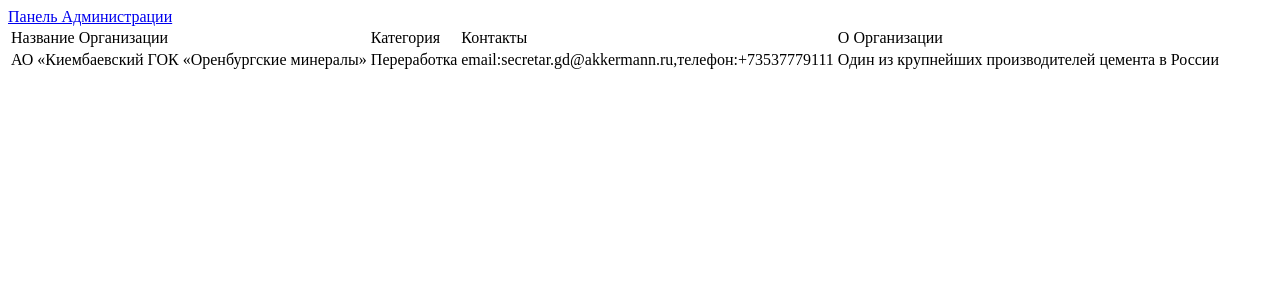
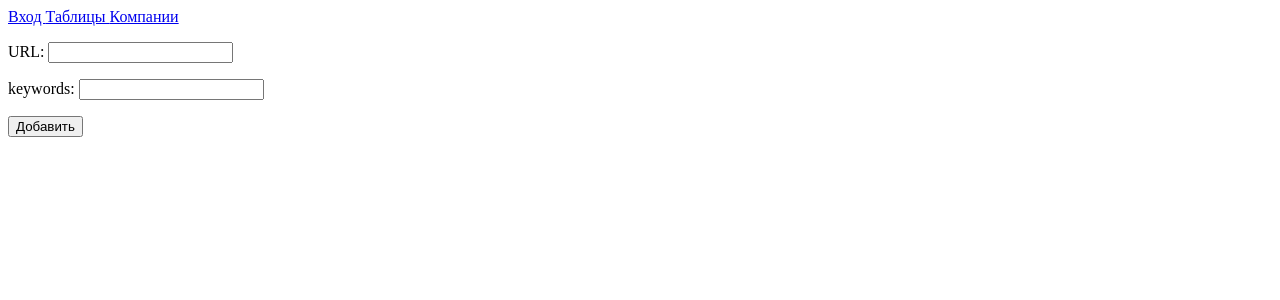
Before and after one commit to dimayasha7123/monitoring-of-innovative-activity, a Django app: page /home/ in a window 1280 px wide. Shown: the top 300 px of the page. Run offline with Django 4.2, Linux system fonts and the light colour scheme; data comes from the database, SQL or seed files in the repository; both versions use the stored data as it was after the commit.

Commit message:
компании таблицы нормальный вход и выход

```diff
--- a/forHIHITON/settings.py
+++ b/forHIHITON/settings.py
@@ -132,5 +132,6 @@
 # https://docs.djangoproject.com/en/4.0/ref/settings/#default-auto-field
 
 DEFAULT_AUTO_FIELD = 'django.db.models.BigAutoField'
+LOGIN_REDIRECT_URL = '/home/'
 # REDIS_HOST = 'localhost'
 # REDIS_PORT = 6379
--- a/forHIHITON/urls.py
+++ b/forHIHITON/urls.py
@@ -15,11 +15,22 @@
 """
 from django.contrib import admin
 from django.urls import path
-from project.views import main_page,add_site
+from django.contrib.auth.views import LogoutView
+from project.views import table, main_page, add_site, TableUpdateView, delete_table, LoginViews, delete_company, \
+    TableAddView, CompanyAddView,company
 
 urlpatterns = [
-    path('admin/', admin.site.urls, name='admin'),
-
+    path('admin/', admin.site.urls, ),
     path('home/', main_page, name='main'),
-    path('add_site/',add_site, name='add_site')
+    path('add_site/', add_site, name='add_site'),
+    path('update_table/<int:pk>', TableUpdateView.as_view(), name='update_table'),
+    path('table/', table, name='table'),
+    path('table/add/', TableAddView.as_view(), name='add_table'),
+    path('table/del/<int:id>', delete_table, name='del_table'),
+    path('log/', LoginViews.as_view(), name='log'),
+    path('logout/', LogoutView.as_view(), name='logout'),
+    path('update_company/<int:pk>', TableUpdateView.as_view(), name='update_company'),
+    path('company/', company, name='company'),
+    path('company/del/<int:pk>', delete_company, name='del_company'),
+    path('company/add/', CompanyAddView.as_view(), name='add_company'),
 ]
--- a/project/forms.py
+++ b/project/forms.py
@@ -1,8 +1,34 @@
 from django import forms
+from django.forms import ModelForm
+from django.contrib.auth.forms import AuthenticationForm
+from django.contrib.auth.models import User
+from .models import TableAnalyzeCompany,Company
+
 
 class AddSiteForm(forms.Form):
-    URL = forms.CharField(label = 'URL')
-    news = forms.CharField(label = 'news')
-    title = forms.CharField(label = 'title')
-    date = forms.CharField(label = 'date')
-    text = forms.CharField(label = 'text')
+    URL = forms.URLField(label='URL')
+    news = forms.URLField(label='news')
+    title = forms.CharField(label='title')
+    date = forms.CharField(label='date')
+    text = forms.CharField(label='text')
+
+
+class Analyze(forms.Form):
+    URL = forms.URLField(label='URL')
+    keywords = forms.CharField(label='keywords')
+
+
+class TableAnalyzeCompanyForm(ModelForm):
+    class Meta:
+        model = TableAnalyzeCompany
+        fields = ('company_name', 'date_news', 'name_news', 'name_title_news', 'url', 'category')
+
+class AuthUserForm(AuthenticationForm, forms.ModelForm):
+    class Meta:
+        model = User
+        fields = ('username', 'password')
+
+class CompanyForm(ModelForm):
+    class Meta:
+        model = Company
+        fields = ('cat_id', 'name', 'phone', 'email', 'about', 'category')
--- a/project/models.py
+++ b/project/models.py
@@ -20,8 +20,8 @@
     phone = PhoneNumberField(verbose_name='Контактный номер')
     email = models.EmailField(verbose_name='Email')
     about = models.TextField(verbose_name='О компании')
-    category = models.ForeignKey(Category,  on_delete=models.CASCADE, verbose_name='Категория',
-                                )
+    category = models.ForeignKey(Category, on_delete=models.CASCADE, verbose_name='Категория',
+                                 )
 
     def __str__(self):
         return self.name
@@ -29,3 +29,20 @@
     class Meta:
         verbose_name = 'Компания'
         verbose_name_plural = 'Компании'
+
+
+class TableAnalyzeCompany(models.Model):
+    company_name = models.ForeignKey(Company, on_delete=models.CASCADE,
+                                     verbose_name='Наименование предприятия/организации')
+    date_news = models.DateField(verbose_name='Дата новости')
+    name_news = models.TextField(verbose_name='Имя информационного ресурса')
+    name_title_news = models.TextField(verbose_name='Наименование заголовка новости')
+    url = models.URLField(verbose_name='Ссылка на новость')
+    category = models.TextField(verbose_name='Категория инвестиционной активности')
+
+    def __str__(self):
+        return self.company_name, ' ', self.category
+
+    class Meta:
+        verbose_name = 'Таблица'
+        verbose_name_plural = 'Таблицы'
--- a/project/views.py
+++ b/project/views.py
@@ -1,8 +1,10 @@
 from django.shortcuts import render, redirect
-from .models import Company
-from .forms import AddSiteForm
-
+from .models import Company, TableAnalyzeCompany
+from .forms import AddSiteForm, Analyze, TableAnalyzeCompanyForm, AuthUserForm, CompanyForm
+from django.views.generic.edit import CreateView, UpdateView
+from django.urls import reverse_lazy
 import json
+from django.contrib.auth.views import LoginView
 import os
 
 # Create your views here.
@@ -12,8 +14,14 @@
 
 def main_page(request):
     al_company = Company.objects.all()
-
-    return render(request, 'main_page.html', {'user': request.user, 'company': al_company})
+    if request.method == 'POST':
+        form = Analyze(request.POST)
+        if form.is_valid():
+            print(form.cleaned_data)
+            return redirect('main')
+    else:
+        form = Analyze()
+    return render(request, 'main_page.html', {'user': request.user, 'company': al_company, 'form': form})
 
 
 def add_site(request):
@@ -36,3 +44,63 @@
         form = AddSiteForm()
 
     return render(request, 'add_site_page.html', {'form': form})
+
+
+def table(request):
+    tac = TableAnalyzeCompany.objects.all()
+    return render(request, 'table_page.html', {'table': tac, 'user': request.user})
+
+
+class TableAddView(CreateView):
+    template_name = 'add_table.html'
+    form_class = TableAnalyzeCompanyForm
+    model = TableAnalyzeCompany
+    success_url = reverse_lazy('table')
+
+
+class TableUpdateView(UpdateView):
+    model = TableAnalyzeCompany
+    template_name = 'table_update_page.html'
+    fields = ['company_name', 'date_news', 'name_news', 'name_title_news', 'url', 'category']
+    success_url = reverse_lazy('table')
+
+
+def delete_table(request, id):
+    if request.user.is_authenticated:
+        tac = TableAnalyzeCompany.objects.get(id=id)
+        tac.delete()
+        return redirect('table')
+    else:
+        return reverse_lazy('main')
+
+
+class LoginViews(LoginView):
+    template_name = 'registration/login.html'
+    form_class = AuthUserForm
+    success_url = reverse_lazy('main')
+
+
+class CompanyAddView(CreateView):
+    template_name = 'add_company.html'
+    form_class = CompanyForm
+    model = Company
+    success_url = reverse_lazy('company')
+
+
+def delete_company(request, pk):
+    if request.user.is_authenticated:
+        company = Company.objects.get(pk=pk)
+        company.delete()
+        return redirect('company')
+    else:
+        return reverse_lazy('main')
+
+
+class CompanyUpdateView(UpdateView):
+    model = Company
+    template_name = 'company_update_page.html'
+    fields = ['cat_id', 'name', 'phone', 'email', 'about', 'category']
+    success_url = reverse_lazy('table')
+def company(request):
+    al_company = Company.objects.all()
+    return render(request, 'company_page.html', {'user': request.user, 'company': al_company})
--- a/templates/main_page.html
+++ b/templates/main_page.html
@@ -5,41 +5,33 @@
     <title>Title</title>
 </head>
 <body>
+{% if user.is_authenticated %}
+    <a href="{% url 'logout' %}">
+        Выход
+    </a>
 
-<a href="http://127.0.0.1:8000/admin/">
-               Панель Администрации
-            </a>
+{% else %}
+    <a href="{% url 'log' %}">
+        Вход
+    </a>
+{% endif %}
 {% if user.is_authenticated %}
-<a href="{% url 'add_site' %}">
-               Добавить сайт
-            </a>
+    <a href="{% url 'add_site' %}">
+        Добавить сайт
+    </a>
 {% endif %}
+<a href="{% url 'table' %}">
+    Таблицы
+</a>
+<a href="{% url 'company' %}">
+    Компании
+</a>
 
-<table >
-            <thead>
-            <tr>
-                <td>Название Организации</td>
-                <td>Категория</td>
-                <td>Контакты</td>
 
-                <td>О Организации</td>
-            </tr>
-            </thead>
-            {% for i in company %}
-                <tbody>
-                <tr>
-                    <td>
-                        {{ i.name }}
-                    </td>
-                    <td>{{ i.category }}</td>
-                    <td>email:{{ i.email }},телефон:{{ i.phone }}</td>
-                    <td>{{ i.about }}  </td>
-                    </td>
-
-                </tr>
-                </tbody>
-            {% endfor %}
-        </table>
-
+<form action="{% url 'main' %}" method="post">
+    {% csrf_token %}
+    {{ form.as_p }}
+    <button type="submit">Добавить</button>
+</form>
 </body>
 </html>
```
Also changed, not shown: db.sqlite3.
